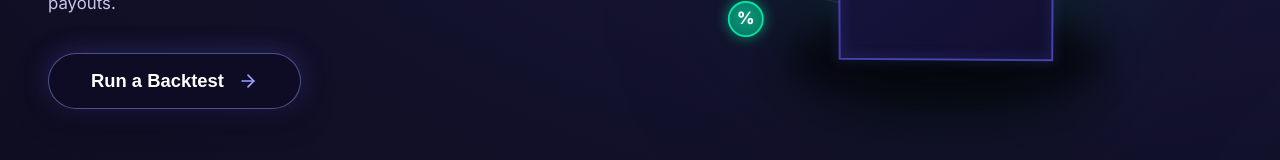
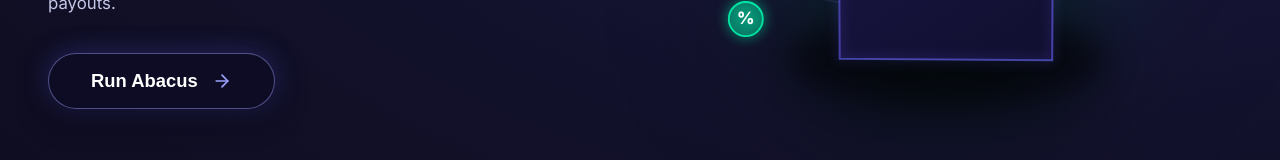
Before and after one commit to yahya-kq/The-Abacus, a Next.js app: page / in a window 1280 px wide. Shown: the part 518-678 px from the top of the page. Built offline with nearby package versions, Linux system fonts and the light colour scheme.

Commit message:
Update hero and auth modal action labels to 'Run Abacus' and 'Sign in'

```diff
--- a/src/components/BacktestAuthModal.tsx
+++ b/src/components/BacktestAuthModal.tsx
@@ -1,7 +1,7 @@
 'use client';
 
 import React, { useState, useEffect, useRef } from 'react';
-import { Lock, X, AlertCircle, ArrowRight } from 'lucide-react';
+import { Lock, X, AlertCircle } from 'lucide-react';
 
 interface BacktestAuthModalProps {
   isOpen: boolean;
@@ -165,7 +165,7 @@ export function BacktestAuthModal({
             margin: '0 0 6px 0',
           }}
         >
-          Run a Backtest
+          Run Abacus
         </h2>
 
         {/* Description */}
@@ -177,7 +177,7 @@ export function BacktestAuthModal({
             lineHeight: 1.45,
           }}
         >
-          Enter the access password to run the backtest engine.
+          Enter the access password to run Abacus.
         </p>
 
         {/* Password Form */}
@@ -278,8 +278,7 @@ export function BacktestAuthModal({
               e.currentTarget.style.boxShadow = '0 8px 24px rgba(108, 99, 255, 0.4)';
             }}
           >
-            <span>Continue/Run</span>
-            <ArrowRight size={17} />
+            <span>Sign in</span>
           </button>
         </form>
       </div>
--- a/src/components/LandingHero.tsx
+++ b/src/components/LandingHero.tsx
@@ -787,7 +787,7 @@ export function LandingHero({ onStart, onViewDemo }: LandingHeroProps) {
               e.currentTarget.style.boxShadow = '0 8px 30px rgba(0, 0, 0, 0.5), 0 0 25px rgba(93, 84, 230, 0.4)';
             }}
           >
-            <span>Run a Backtest</span>
+            <span>Run Abacus</span>
             <ArrowRight size={20} color="#9ca3ff" />
           </button>
         </div>
```
